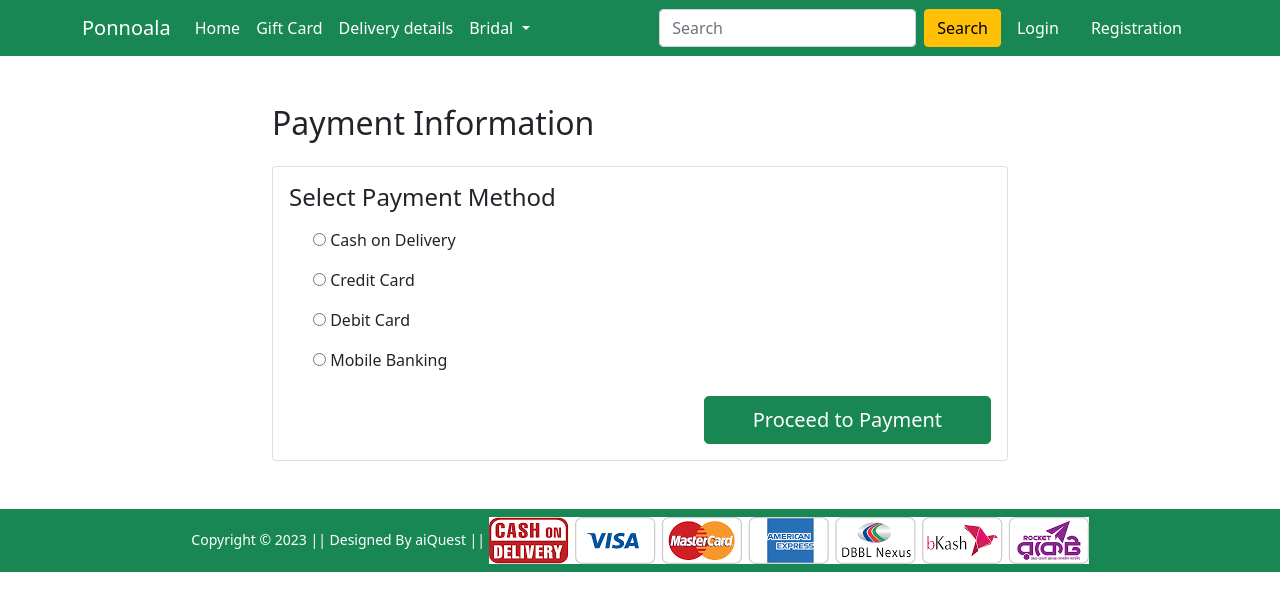
After one commit to alamindev25/Ecommerce_ponnoala, a Django app: page /payment/ in a window 1280 px wide. The commit adds this page. Shown: the top 611 px of the page. Run offline with Django 5.2, Linux system fonts and the light colour scheme; some libraries are stand-ins or nearby versions.

Commit message:
Implement order placement and payment processing features

```diff
--- a/Shop/admin.py
+++ b/Shop/admin.py
@@ -3,6 +3,7 @@ from .models import (
      Customer,
     Product,
     Cart,
+    OrderPlaced,
 
 )
 
@@ -19,3 +20,7 @@ class ProductModelAdmin(admin.ModelAdmin):
 @admin.register(Cart)
 class CartModelAdmin(admin.ModelAdmin):
     list_display = ['id', 'user', 'product','quantity']
+
+@admin.register(OrderPlaced)
+class OrderPlacedModelAdmin(admin.ModelAdmin):
+    list_display = ['id', 'user', 'customer','product','quantity','ordered_date','status']
--- a/Shop/forms.py
+++ b/Shop/forms.py
@@ -3,7 +3,7 @@ from django.contrib.auth.forms import UserCreationForm,AuthenticationForm,Userna
 from django.contrib.auth.models import User
 from django.utils.translation import gettext,gettext_lazy as _
 from django.contrib.auth import password_validation
-from .models import Customer
+from .models import Customer, OrderPlaced
  # Registration
 
 class CustomerRegistrationForm(UserCreationForm):
@@ -49,3 +49,54 @@ class CustomerProfileForm(forms.ModelForm):
             'villorroad':forms.TextInput(attrs={'class':'form-control'}),
             'zipcode':forms.NumberInput(attrs={'class':'form-control'}),
         }
+
+# Payment Form
+class PaymentForm(forms.Form):
+    PAYMENT_CHOICES = (
+        ('COD', 'Cash on Delivery'),
+        ('CC', 'Credit Card'),
+        ('DC', 'Debit Card'),
+        ('MB', 'Mobile Banking'),
+    )
+
+    payment_method = forms.ChoiceField(
+        widget=forms.RadioSelect,
+        choices=PAYMENT_CHOICES,
+        required=True
+    )
+
+    card_number = forms.CharField(
+        max_length=16,
+        required=False,
+        widget=forms.TextInput(attrs={'class': 'form-control', 'placeholder': '1234 5678 9012 3456'})
+    )
+
+    expiry_month = forms.CharField(
+        max_length=2,
+        required=False,
+        widget=forms.TextInput(attrs={'class': 'form-control', 'placeholder': 'MM'})
+    )
+
+    expiry_year = forms.CharField(
+        max_length=4,
+        required=False,
+        widget=forms.TextInput(attrs={'class': 'form-control', 'placeholder': 'YYYY'})
+    )
+
+    cvv = forms.CharField(
+        max_length=4,
+        required=False,
+        widget=forms.TextInput(attrs={'class': 'form-control', 'placeholder': 'XXX'})
+    )
+
+    bank_name = forms.CharField(
+        max_length=100,
+        required=False,
+        widget=forms.TextInput(attrs={'class': 'form-control', 'placeholder': 'Bank Name'})
+    )
+
+    mobile_number = forms.CharField(
+        max_length=11,
+        required=False,
+        widget=forms.TextInput(attrs={'class': 'form-control', 'placeholder': '01XXXXXXXXX'})
+    )
--- a/Shop/templates/Shop/addtocart.html
+++ b/Shop/templates/Shop/addtocart.html
@@ -25,7 +25,7 @@
                                     <a class="plus-cart btn" pid="{{ cart.product.id }}"><i class="fas fa-plus-square fa-lg"></i></a>
                                 </div>
                                 <div class="d-flex justify-content-between">
-                                    <a href="#" class="btn btn-sm btn-info  text-white mr-3">Remove item </a>
+                                    <a href="#" class="btn btn-sm btn-info  text-white mr-3 remove-cart" pid="{{ cart.product.id }}">Remove item </a>
                                     <p class="mb-0"><span><strong>Tk. {{ cart.product.discounted_price }}</strong></span></p>
                                 </div>
                             </div>
@@ -83,7 +83,7 @@
                             <span><strong>Tk. {{ totalamount }}</strong></span>
                         </li>
                     </ul>
-                    <div class="d-grid"><a href="#" class="btn btn-primary">Place Order</a></div>
+                    <div class="d-grid"><a href="{% url 'checkout' %}" class="btn btn-primary">Place Order</a></div>
                 </div>
             </div>
         </div>
--- a/Shop/templates/Shop/base.html
+++ b/Shop/templates/Shop/base.html
@@ -70,7 +70,7 @@
                                 {{ request.user.username | capfirst }}
                             </a>
                             <ul class="dropdown-menu" aria-labelledby="profileDropdown">
-                                <li><a class="dropdown-item" href="#">Profile</a></li>
+                                <li><a class="dropdown-item" href="{% url 'profile' %}">Profile</a></li>
                                 <li><a class="dropdown-item" href="#">Orders</a></li>
                                 <li><a class="dropdown-item" href="{% url 'passwordchange' %}">Change Password</a></li>
                                 <!--<li><a class="dropdown-item" href="#">Logout</a></li>-->
--- /dev/null
+++ b/Shop/templates/Shop/payment.html
@@ -0,0 +1,142 @@
+{% extends 'Shop/base.html' %}
+{% load static %}
+{% block title %}Payment{% endblock title %}
+{% block main-content %}
+<div class="container my-5">
+    <div class="row">
+        <div class="col-md-8 offset-md-2">
+            <h2 class="mb-4">Payment Information</h2>
+            <div class="card">
+                <div class="card-body">
+                    <form method="post" action="{% url 'payment-page' %}">
+                        {% csrf_token %}
+
+                        <!-- Payment Method Selection -->
+                        <h4 class="mb-3">Select Payment Method</h4>
+                        <div class="mb-4">
+                            {% for radio in form.payment_method %}
+                                <div class="form-check mb-3">
+                                    {{ radio.tag }}
+                                    <label class="form-check-label">
+                                        {{ radio.choice_label }}
+                                    </label>
+                                </div>
+                            {% endfor %}
+                        </div>
+
+                        <!-- Card Payment Fields -->
+                        <div id="card-payment" class="payment-section" style="display: none;">
+                            <h5 class="mb-3">Credit/Debit Card Details</h5>
+                            <div class="mb-3">
+                                <label for="card_number" class="form-label">Card Number</label>
+                                {{ form.card_number }}
+                            </div>
+                            <div class="row">
+                                <div class="col-md-6">
+                                    <div class="mb-3">
+                                        <label for="expiry_month" class="form-label">Expiry Month (MM)</label>
+                                        {{ form.expiry_month }}
+                                    </div>
+                                </div>
+                                <div class="col-md-6">
+                                    <div class="mb-3">
+                                        <label for="expiry_year" class="form-label">Expiry Year (YYYY)</label>
+                                        {{ form.expiry_year }}
+                                    </div>
+                                </div>
+                            </div>
+                            <div class="mb-3">
+                                <label for="cvv" class="form-label">CVV</label>
+                                {{ form.cvv }}
+                            </div>
+                        </div>
+
+                        <!-- Mobile Banking Fields -->
+                        <div id="mobile-banking" class="payment-section" style="display: none;">
+                            <h5 class="mb-3">Mobile Banking Details</h5>
+                            <div class="mb-3">
+                                <label for="mobile_number" class="form-label">Mobile Number (01XXXXXXXXX)</label>
+                                {{ form.mobile_number }}
+                            </div>
+                            <p class="text-muted small">You will receive payment confirmation on this number</p>
+                        </div>
+
+                        <!-- Bank Transfer Fields -->
+                        <div id="bank-transfer" class="payment-section" style="display: none;">
+                            <h5 class="mb-3">Bank Transfer Details</h5>
+                            <div class="mb-3">
+                                <label for="bank_name" class="form-label">Bank Name</label>
+                                {{ form.bank_name }}
+                            </div>
+                            <p class="text-muted small">Please transfer the amount to our bank account details provided after order confirmation</p>
+                        </div>
+
+                        <!-- COD Message -->
+                        <div id="cod-message" class="payment-section" style="display: none;">
+                            <div class="alert alert-info">
+                                <h5>Cash on Delivery</h5>
+                                <p>You can pay when your order is delivered. Make sure to keep the exact amount ready.</p>
+                            </div>
+                        </div>
+
+                        <!-- Error Messages -->
+                        {% if messages %}
+                            {% for message in messages %}
+                                <div class="alert alert-danger alert-dismissible fade show" role="alert">
+                                    {{ message }}
+                                    <button type="button" class="btn-close" data-bs-dismiss="alert" aria-label="Close"></button>
+                                </div>
+                            {% endfor %}
+                        {% endif %}
+
+                        <!-- Form Errors -->
+                        {% if form.non_field_errors %}
+                            <div class="alert alert-danger">
+                                {% for error in form.non_field_errors %}
+                                    <p>{{ error }}</p>
+                                {% endfor %}
+                            </div>
+                        {% endif %}
+
+                        <!-- Submit Button -->
+                        <div class="text-end mt-4">
+                            <button type="submit" class="btn btn-success btn-lg px-5">Proceed to Payment</button>
+                        </div>
+                    </form>
+                </div>
+            </div>
+        </div>
+    </div>
+</div>
+
+<script>
+    const paymentMethodInputs = document.querySelectorAll('input[name="payment_method"]');
+
+    function showPaymentFields() {
+        // Hide all sections first
+        document.getElementById('card-payment').style.display = 'none';
+        document.getElementById('mobile-banking').style.display = 'none';
+        document.getElementById('bank-transfer').style.display = 'none';
+        document.getElementById('cod-message').style.display = 'none';
+
+        // Show selected section
+        const selectedMethod = document.querySelector('input[name="payment_method"]:checked').value;
+
+        if (selectedMethod === 'CC' || selectedMethod === 'DC') {
+            document.getElementById('card-payment').style.display = 'block';
+        } else if (selectedMethod === 'MB') {
+            document.getElementById('mobile-banking').style.display = 'block';
+        } else if (selectedMethod === 'COD') {
+            document.getElementById('cod-message').style.display = 'block';
+        }
+    }
+
+    // Add event listeners to radio buttons
+    paymentMethodInputs.forEach(input => {
+        input.addEventListener('change', showPaymentFields);
+    });
+
+    // Show initial payment method fields
+    showPaymentFields();
+</script>
+{% endblock main-content %}
--- a/Shop/urls.py
+++ b/Shop/urls.py
@@ -14,6 +14,10 @@ urlpatterns = [
     path("pluscart/", views.plus_cart, name='pluscart'),
     path("minuscart/", views.minus_cart, name='minuscart'),
     path("removecart/", views.remove_cart, name='removecart'),
+    path('checkout/', views.checkout, name='checkout'),
+    path('payment/', views.payment_page, name='payment-page'),
+    path('paymentdone/', views.payment_done, name='paymentdone'),
+    path('orders/', views.orders, name='orders'),
     path('lehenga/', views.lehenga, name='lehenga'),
     path('lehenga/<slug:data>',views.lehenga, name='lehengaitem'),
     path('profile/',views.CustomerProfileView.as_view(), name='profile'),
--- a/Shop/views.py
+++ b/Shop/views.py
@@ -2,9 +2,11 @@ from django.http import JsonResponse
 from django.shortcuts import redirect, render
 from . models import Customer, Product, Cart, OrderPlaced
 from django.views import View
-from.forms import CustomerRegistrationForm,CustomerProfileForm
+from.forms import CustomerRegistrationForm,CustomerProfileForm, PaymentForm
 from django.contrib import messages
 from django.db.models import Q
+from django.contrib.auth.decorators import login_required
+from django.utils.decorators import method_decorator
 # Create your views here.
 class ProductView(View):
  def get(self, request):
@@ -63,8 +65,10 @@ def address(request):
  return render(request, 'Shop/address.html',{'add':add,'active':'btn-primary'})
  return render(request, 'Shop/address.html')
 
+@login_required
 def orders(request):
- return render(request, 'Shop/orders.html')
+ op=OrderPlaced.objects.filter(user=request.user)
+ return render(request, 'Shop/orders.html',{'order_placed':op})
 
 def change_password(request):
  return render(request, 'Shop/changepassword.html')
@@ -100,7 +104,7 @@ class CustomerRegistrationView(View):
 
 # def profile(request):
 #  return render(request, 'Shop/profile.html')
-
+@method_decorator(login_required,name='dispatch')
 class CustomerProfileView(View):
  def get(self,request):
   form=CustomerProfileForm()
@@ -122,9 +126,22 @@ class CustomerProfileView(View):
    messages.success(request,'Congratulations profile updated successfully')
   return render(request, 'Shop/profile.html',{'form':form,'active':'btn-primary'})
 
+@login_required
 def checkout(request):
+ user=request.user
+ add=Customer.objects.filter(user=user)
+ cart_items=Cart.objects.filter(user=user)
+ amount=0.0
+ shipping_amount=130.0
+ totalamount=0.0
+ cart_product=[p for p in Cart.objects.all() if p.user==user]
+ for p in cart_product:
+    tempamount=(p.quantity * p.product.discounted_price)
+    amount+=tempamount
+    totalamount=amount+shipping_amount
+ return render(request, 'Shop/checkout.html',{'add':add,'totalamount':totalamount,'cart_items':cart_items})
 
- return render(request, 'Shop/checkout.html')
+
 
 # Ajax plus cart
 def plus_cart(request):
@@ -186,3 +203,48 @@ def remove_cart(request):
    'totalamount':totalamount
   }
   return JsonResponse(data)
+
+def payment_page(request):
+ if request.method == 'POST':
+  form = PaymentForm(request.POST)
+  if form.is_valid():
+   payment_method = form.cleaned_data.get('payment_method')
+
+   # Validate payment method specific fields
+   if payment_method in ['CC', 'DC']:
+    card_number = form.cleaned_data.get('card_number')
+    cvv = form.cleaned_data.get('cvv')
+    if not card_number or not cvv:
+     messages.error(request, 'Card details are required')
+     return redirect('payment-page')
+   elif payment_method == 'MB':
+    mobile_number = form.cleaned_data.get('mobile_number')
+    if not mobile_number:
+     messages.error(request, 'Mobile number is required')
+     return redirect('payment-page')
+
+   # Store payment method in session
+   request.session['payment_method'] = payment_method
+   request.session['payment_status'] = 'Completed'
+
+   return redirect('payment-done')
+ else:
+  form = PaymentForm()
+
+ return render(request, 'Shop/payment.html', {'form': form})
+
+@login_required
+def payment_done(request):
+ user=request.user
+ custid=request.GET.get('custid')
+ customer=Customer.objects.get(id=custid)
+ cart=Cart.objects.filter(user=user)
+ payment_method = request.session.get('payment_method', 'COD')
+ payment_status = request.session.get('payment_status', 'Pending')
+
+ for c in cart:
+  OrderPlaced(user=user,customer=customer,product=c.product,quantity=c.quantity,payment_method=payment_method,payment_status=payment_status).save()
+  c.delete()
+
+ messages.success(request, f'Order placed successfully! Payment method: {payment_method}')
+ return redirect("orders")
```
Also changed, not shown: Shop/models.py (+23 -0 lines), Shop/templates/Shop/checkout.html (added, +49 -0 lines), Shop/templates/Shop/orders.html (added, +69 -0 lines), db.sqlite3.
